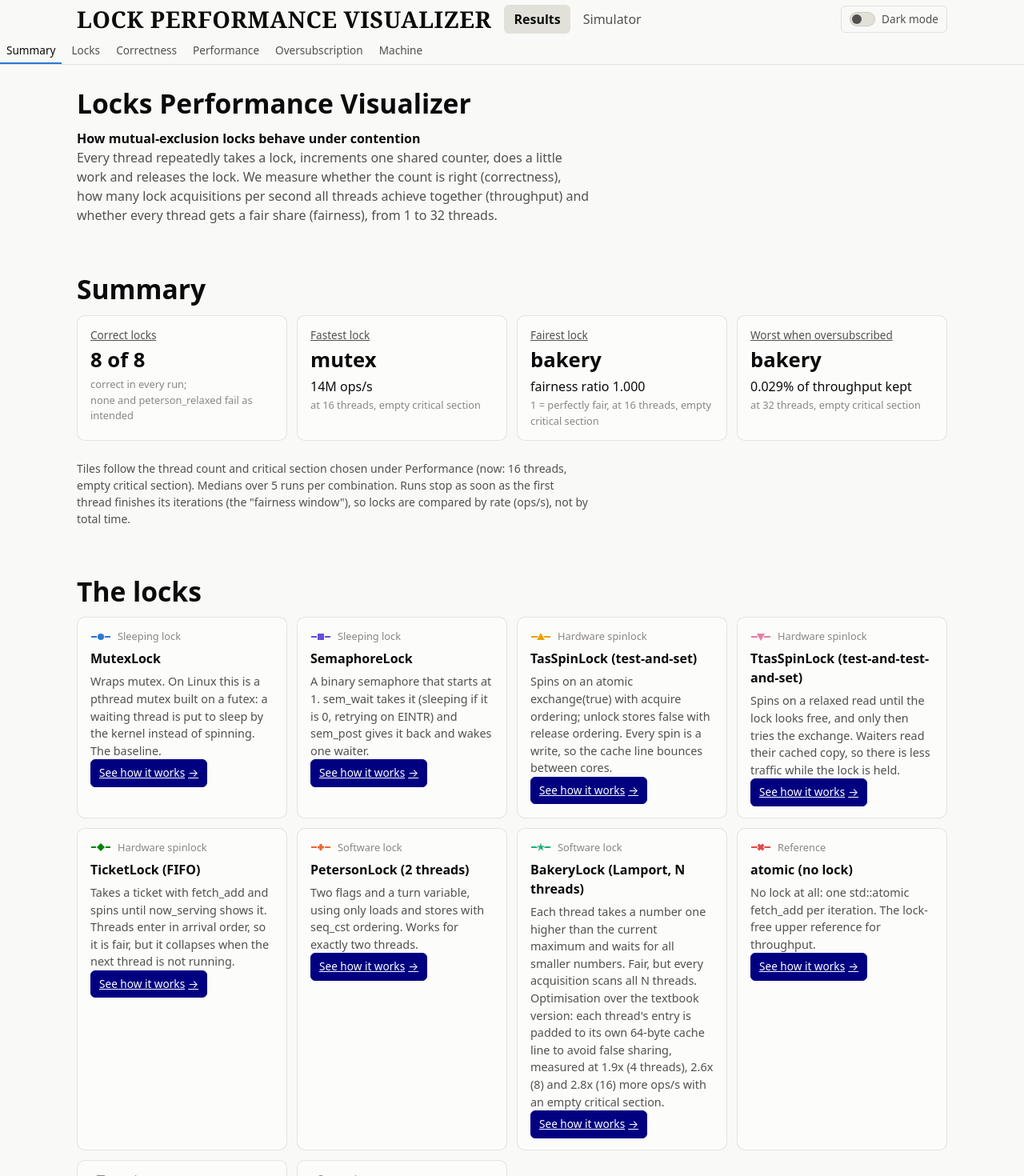
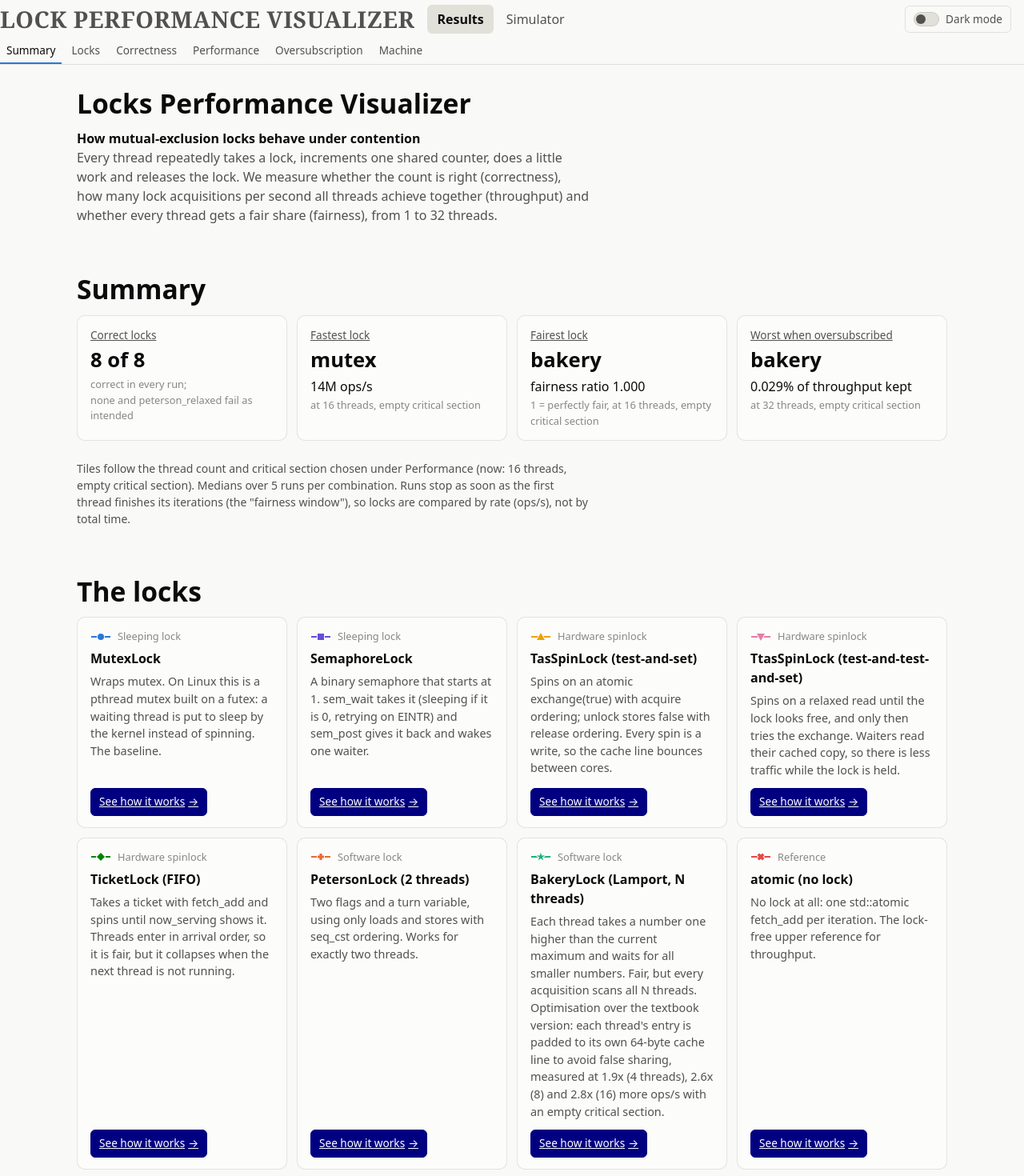
Before and after one commit to saanvi-singhal/LocksPerformanceVisualizer, a React (Vite) app in the folder frontend/: page / in a window 1280 px wide. Shown: the top 1470 px of the page at 80% size. Built offline with nearby package versions, Linux system fonts and the light colour scheme.

Commit message:
UI: card links at the bottom, title at the left in grey, Cores preset and settings link on their own row

```diff
--- a/frontend/src/styles.css
+++ b/frontend/src/styles.css
@@ -260,7 +260,11 @@ code {
   gap: 12px;
 }
 
+/* A column, so "See how it works" (margin-top: auto) sits at the bottom of
+   every card, even when the cards in a row have texts of different length. */
 .lock-card {
+  display: flex;
+  flex-direction: column;
   background: var(--surface);
   border: 1px solid var(--border);
   border-radius: 10px;
@@ -270,7 +274,7 @@ code {
 .lock-card p {
   color: var(--text-secondary);
   font-size: 0.9rem;
-  margin: 6px 0 0;
+  margin: 6px 0 12px;
 }
 
 .lock-card-head {
@@ -590,7 +594,10 @@ code {
   padding: 0 16px;
 }
 
+/* The top row spans the whole window, with the title at the very left edge. */
 .navbar-row {
+  max-width: none;
+  padding-left: 0;
   display: flex;
   align-items: center;
   gap: 16px;
@@ -600,6 +607,7 @@ code {
 .navbar-brand {
   font-weight: 700;
   white-space: nowrap;
+  color: var(--text-secondary); /* same grey as the section links */
 }
 
 .theme-toggle {
--- a/frontend/src/views/CoresView.jsx
+++ b/frontend/src/views/CoresView.jsx
@@ -196,10 +196,13 @@ export function CoresView({ themeName, nav, params }) {
               <input type="range" min={1} max={30} value={speed} onChange={(e) => setSpeed(Number(e.target.value))} />
             </label>
             <button type="button" className="sim-button outlined after-speed" onClick={() => changeSettings({})}>Reset</button>
+          </div>
+          <div className="sim-control-row">
             <button type="button" className="sim-button" onClick={loadPreset}>
               Preset: ticket vs semaphore, 8 threads on 4 cores
             </button>
-            <a className="sim-link" href={settingsHash(settings)}>Link to these settings</a>
+            {/* Still a link (it holds the settings URL), styled as a button. */}
+            <a className="sim-button" href={settingsHash(settings)}>Link to these settings</a>
           </div>
           <p className="caption">
             The iterations selector of the step-by-step view does not apply here: threads loop for ever.
```
